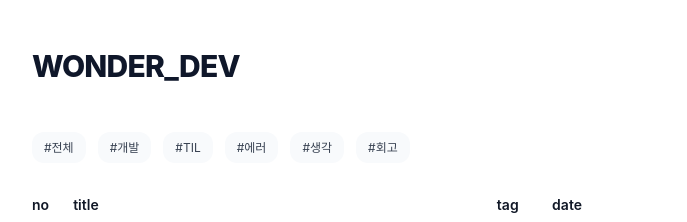
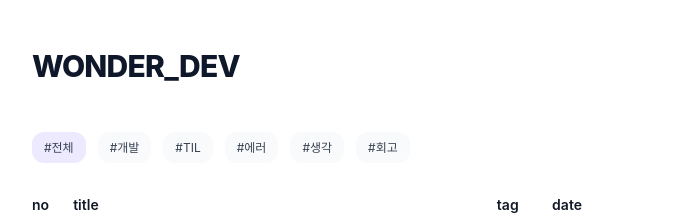
Before and after one commit to wonder-lee/wonder-dev-blog, a Next.js app: page / in a window 1280 px wide. Shown: the top 222 px of the page, without its empty margins (296-983 px from the left). Built offline with nearby package versions, Linux system fonts and the light colour scheme.

Commit message:
router에 따른 filter button style 추가

```diff
--- a/pages/_app.tsx
+++ b/pages/_app.tsx
@@ -15,9 +15,11 @@ function MyApp({ Component, pageProps }: AppProps) {
     { name: "#생각", query: "dreams" },
     { name: "#회고", query: "memory" },
   ]);
+
   const onClickTagButton = (query: string) => {
     !!query ? router.push({ query: { tag: query } }) : router.push("/");
   };
+
   return (
     <>
       <Head>
@@ -37,8 +39,15 @@ function MyApp({ Component, pageProps }: AppProps) {
               return (
                 <span
                   key={tag.query}
-                  className="text-xs mr-3 mb-4 px-3 py-2 rounded-xl hover:cursor-pointer bg-slate-50 shadow-[rgba(50, 50, 93, 0.25) 0px 30px 60px -12px,
-                  rgba(0, 0, 0, 0.3) 0px 18px 36px -18px]"
+                  className={`${
+                    (tag.query &&
+                      router.asPath
+                        .slice(1, router.asPath.length)
+                        .indexOf(tag.query) > -1) ||
+                    (!tag.query && router.asPath === "/")
+                      ? "text-xs mr-3 mb-4 px-3 py-2 rounded-xl hover:cursor-pointer bg-violet-100 shadow-[rgba(50, 50, 93, 0.25) 0px 30px 60px -12px,rgba(0, 0, 0, 0.3) 0px 18px 36px -18px]"
+                      : "text-xs mr-3 mb-4 px-3 py-2 rounded-xl hover:cursor-pointer bg-slate-50 shadow-[rgba(50, 50, 93, 0.25) 0px 30px 60px -12px,rgba(0, 0, 0, 0.3) 0px 18px 36px -18px]"
+                  }`}
                 >
                   <span onClick={() => onClickTagButton(tag.query)}>
                     {tag.name}
```
